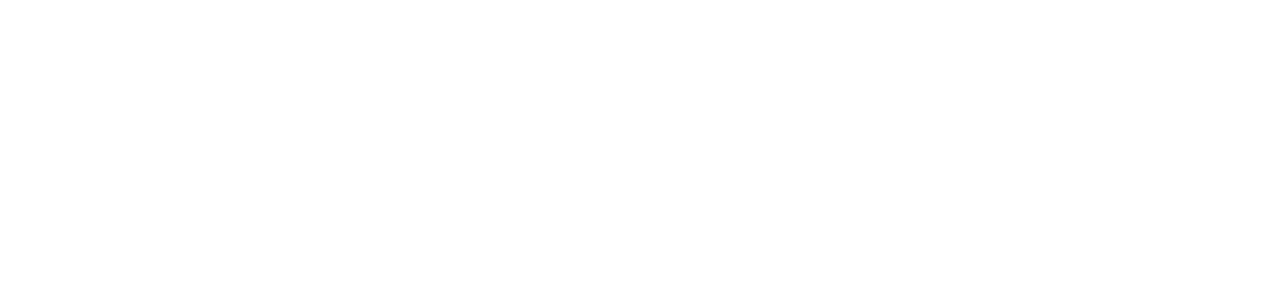
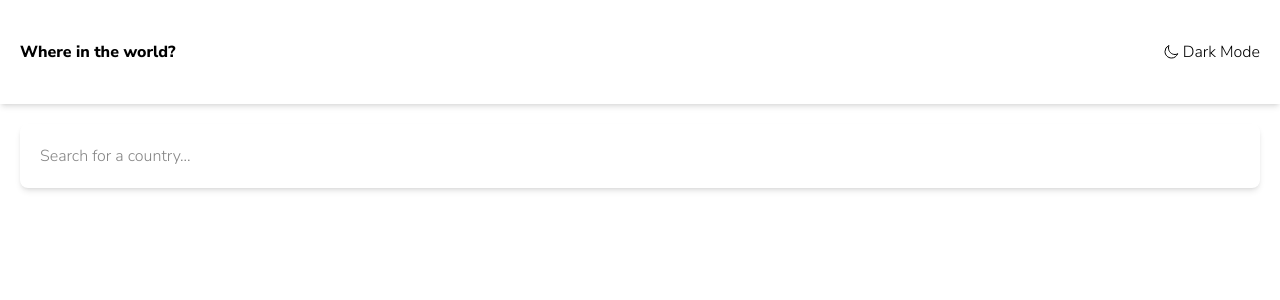
Before and after one commit to dew-dr0p/09---rest-countries-api, a Vue app: page / in a window 1280 px wide. Shown: the top 300 px of the page. Built offline with nearby package versions, Linux system fonts and the light colour scheme.

Commit message:
Worked on Header for Main Page

```diff
--- a/src/App.vue
+++ b/src/App.vue
@@ -1,11 +1,16 @@
 <script setup lang="ts">
+import PageHeader from './components/PageHeader.vue';
+import PageContent from './components/PageContent.vue';
+
 </script>
 
 <template>
   <header>
+    <PageHeader />
   </header>
 
   <main>
+    <PageContent />
   </main>
 </template>
 
--- /dev/null
+++ b/src/components/PageContent.vue
@@ -0,0 +1,12 @@
+<script setup lang="ts">
+import { MagnifyingGlassIcon } from '@heroicons/vue/24/outline'
+</script>
+
+<template>
+    <div>
+        <form action="" class="m-5 flex shadow-md rounded-lg">
+            <input type="search" placeholder="Search for a country..." class="p-5 m-0 w-full bg-transparent placeholder:text-light-input">
+            <!-- <MagnifyingGlassIcon class="" /> -->
+        </form>
+    </div>
+</template>
--- a/src/components/PageHeader.vue
+++ b/src/components/PageHeader.vue
@@ -4,8 +4,8 @@
 </script>
 
 <template>
-    <div>
-        <h3>Where in the world?</h3>
-        <p><MoonIcon /> Dark Mode</p>
+    <div class="grid grid-cols-2 px-5 py-10 shadow-md items-center">
+        <h3 class="font-bold">Where in the world?</h3>
+        <p class="justify-self-end flex flex-row items-center"><MoonIcon class="w-5 pr-1" /> Dark Mode</p>
     </div>
 </template>
--- a/tailwind.config.js
+++ b/tailwind.config.js
@@ -9,6 +9,7 @@
     fontFamily: {
       sans: ['Nunito Sans', 'sans-serif']
     },
+    extend: {
       colors: {
         light: {
           elements: '#FFFFFF',
@@ -20,21 +21,9 @@
           elements: '#2B3945',
           background: '#202C37',
           text: '#FFFFFF'
-      },
-      elements: {
-        light: '#FFFFFF',
-        dark: '#2B3945'
-      },
-      background: {
-        light: '#FAFAFA',
-        dark: '#202C37'
-      },
-      text: {
-        light: '#111517',
-        dark: '#FFFFFF'
         }
       },
-    extend: {},
+    },
   },
   plugins: [],
 }
```
Lines whose indentation alone changed are shown as unchanged.
